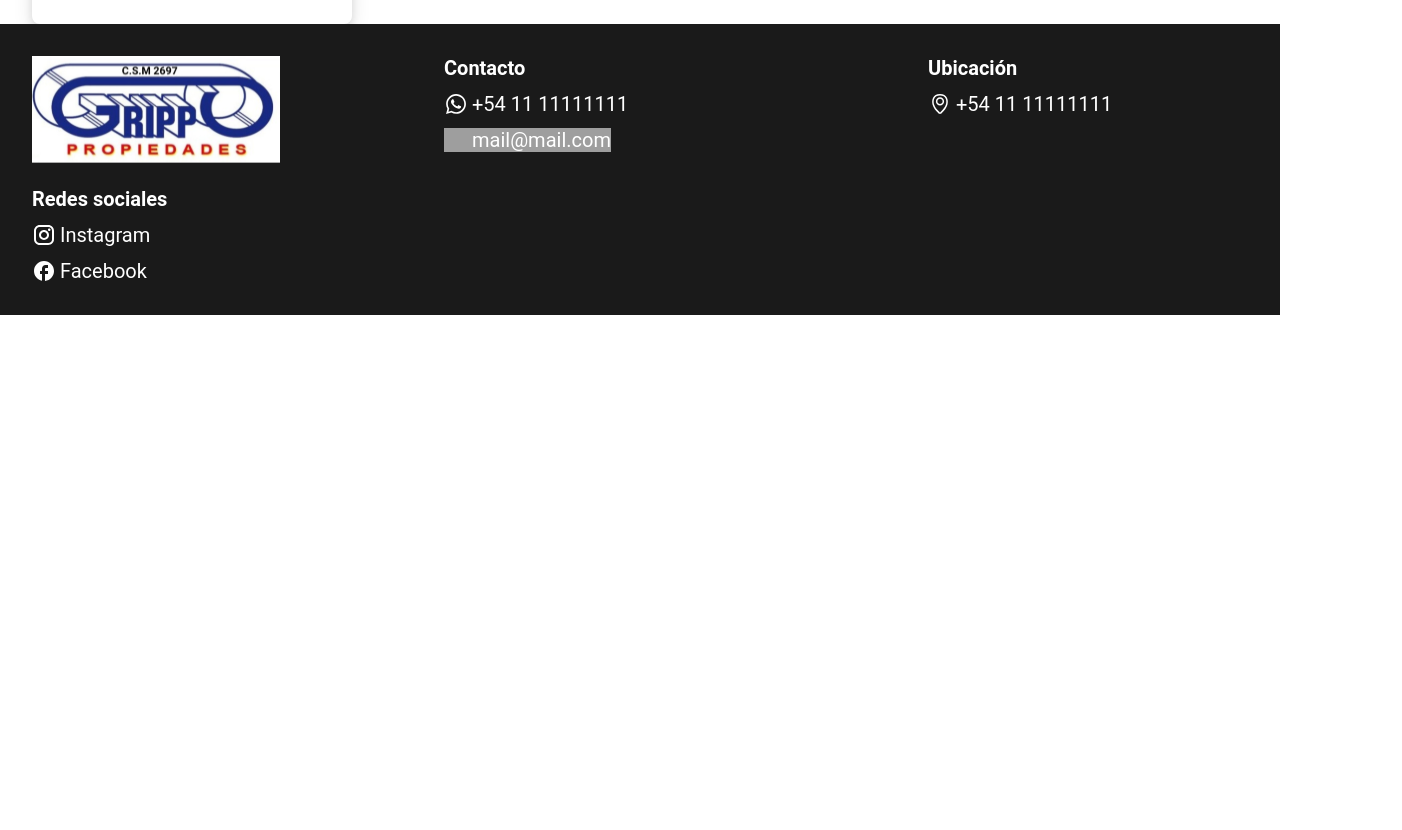
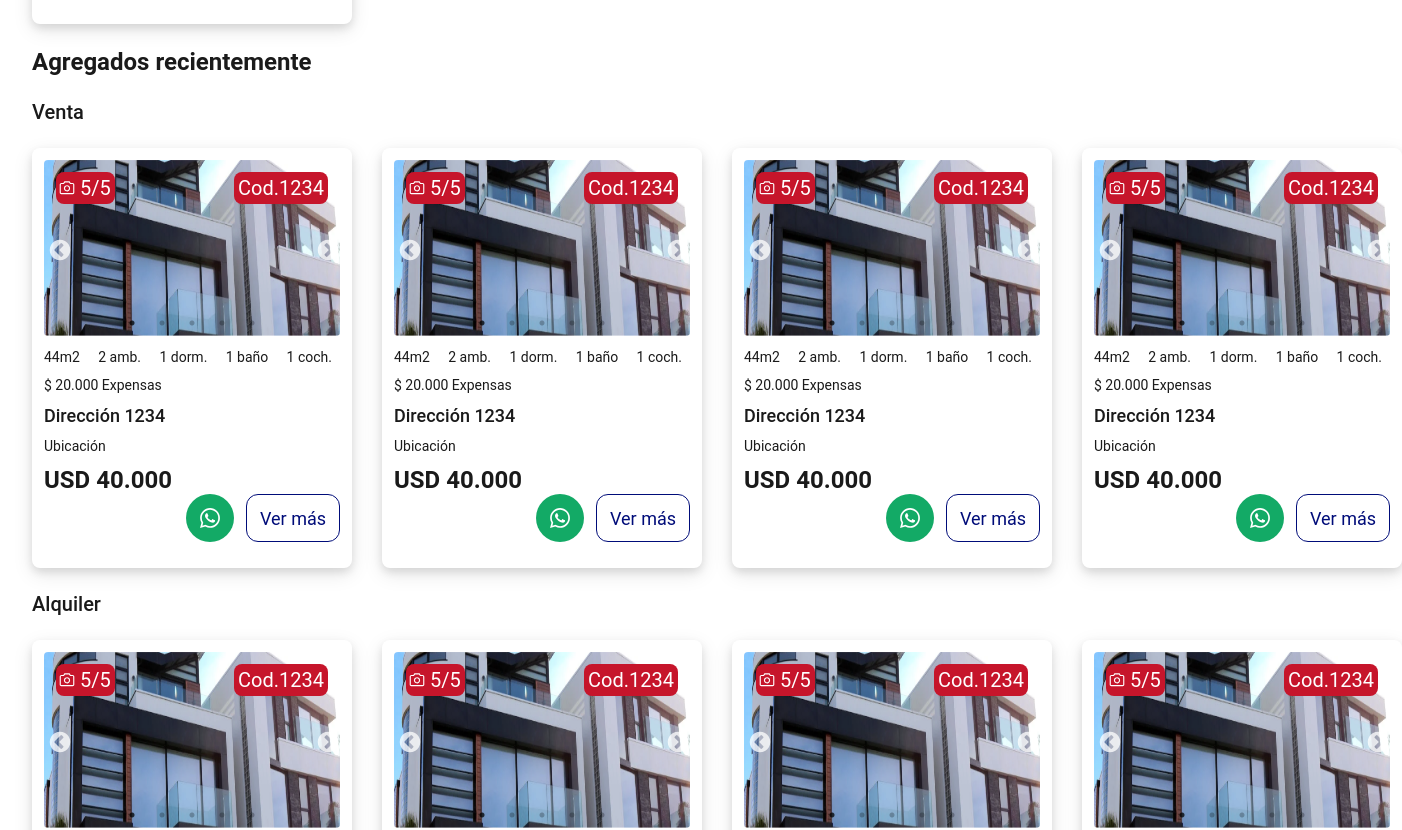
Before and after one commit to AgustinColaci/grippoinmobiliaria, a Next.js app: page /contacto in a window 1280 px wide. Shown: the part 559-1389 px from the top of the page, 1402 px wide, since content can reach past the window. Before the commit the page ends 874 px from the top, so only its background shows below. Built offline with nearby package versions, Linux system fonts and the light colour scheme; grey boxes are pictures that could not be loaded.

Commit message:
componente para las cards, agregados recientemente, alquiler y venta

```diff
--- a/src/app/layout.jsx
+++ b/src/app/layout.jsx
@@ -1,5 +1,5 @@
 import Footer from '@/components/Footer';
-import Card from "@/components/Card";
+import SectionCard from "@/components/SectionCard";
 import '@/css/styles.css'
 
 //LAYOUT ESTATICO - HEADER - FOOTER
@@ -16,11 +16,7 @@ export default function RootLayout({ children }) {
 
           {children}
 
-          {/* <section className="section__cards"> */}
-
-            {/* LA CARD SE VE EN TODOS LADOS PORQUE EL LAYOUT ESTA EN TODA LA PAGINA */}
-            {/* <Card /> */}
-          {/* </section> */}
+          <SectionCard />
         </section>
         <Footer />
       </body>
--- /dev/null
+++ b/src/components/SectionCard.jsx
@@ -0,0 +1,28 @@
+'use client'
+import React, { useState } from 'react'
+import Card from "./Card";
+
+const SectionCard = () => {
+  return (
+    <>
+      <h2 className="title--2">Agregados recientemente</h2>
+      <h3 className="title--3">Venta</h3>
+      <section className="section__cards">
+        <Card />
+        <Card />
+        <Card />
+        <Card />
+      </section>
+
+      <h3 className="title--3">Alquiler</h3>
+      <section className="section__cards">
+        <Card />
+        <Card />
+        <Card />
+        <Card />
+      </section>
+    </>
+  )
+}
+
+export default SectionCard
--- a/src/css/styles.css
+++ b/src/css/styles.css
@@ -370,7 +370,23 @@
 /* CARDS */
 
 .section__cards {
-    padding: 3.2rem;
+    margin-top: 2.4rem;
+    margin-bottom: 2.4rem;
+    display: grid;
+    grid-template-columns: 1fr 1fr 1fr 1fr;
+    gap: 3rem;
+}
+
+.title--2 {
+    font-size: 2.4rem;
+    font-weight: 700;
+    margin-top: 2.4rem;
+}
+
+.title--3 {
+    font-size: 2rem;
+    font-weight: 500;
+    margin-top: 2.4rem;
 }
 
 .Card {
@@ -621,13 +637,14 @@
     max-width: 100%;
 }
 
-.Card .slider {
-    margin-bottom: 4rem;
+.Card .slider img {
+    max-height: 17.6rem;
+    max-width: 100%;
+    border-radius: .4rem;
 }
 
-.Card .slider img {
-    max-height: 14rem;
-    max-width: 100%;
+.Card .slick-dots {
+    bottom: .4rem;
 }
 
 .slider .slick-prev, .slider .slick-next {
@@ -644,5 +661,6 @@
 }
 
 .slider .slick-prev:before, .slider .slick-next:before {
-    color: var(--color--gray);
+    color: var(--color--white);
+    font-size: 2.4rem;
 }
```
